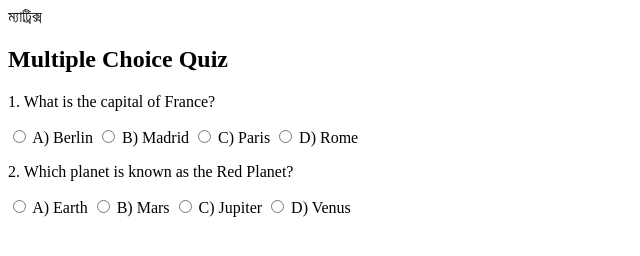
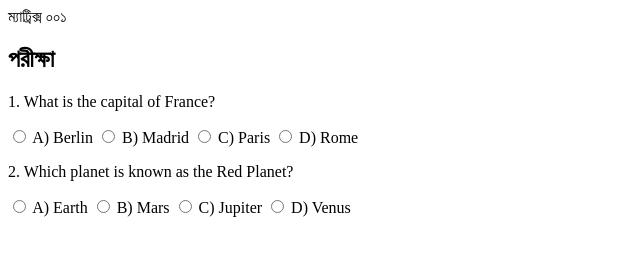
Before and after one commit to amirkhasru123/blackboard, a plain HTML site: page courses/matrix.html in a window 1280 px wide. Shown: the whole page, without its empty margins (0-640 px from the left). Drawn offline with Linux system fonts and the light colour scheme.

Commit message:
Update matrix.html

```diff
--- a/courses/matrix.html
+++ b/courses/matrix.html
@@ -1,9 +1,9 @@
 <!DOCTYPE html>
 <html lang="en">
-<head>ম্যাট্রিক্স</head></head>
+<head>ম্যাট্রিক্স ০০১</head>
 <body>
 
-    <h2>Multiple Choice Quiz</h2>
+    <h2>পরীক্ষা </h2>
 
     <form>
         <div class="question">
```
